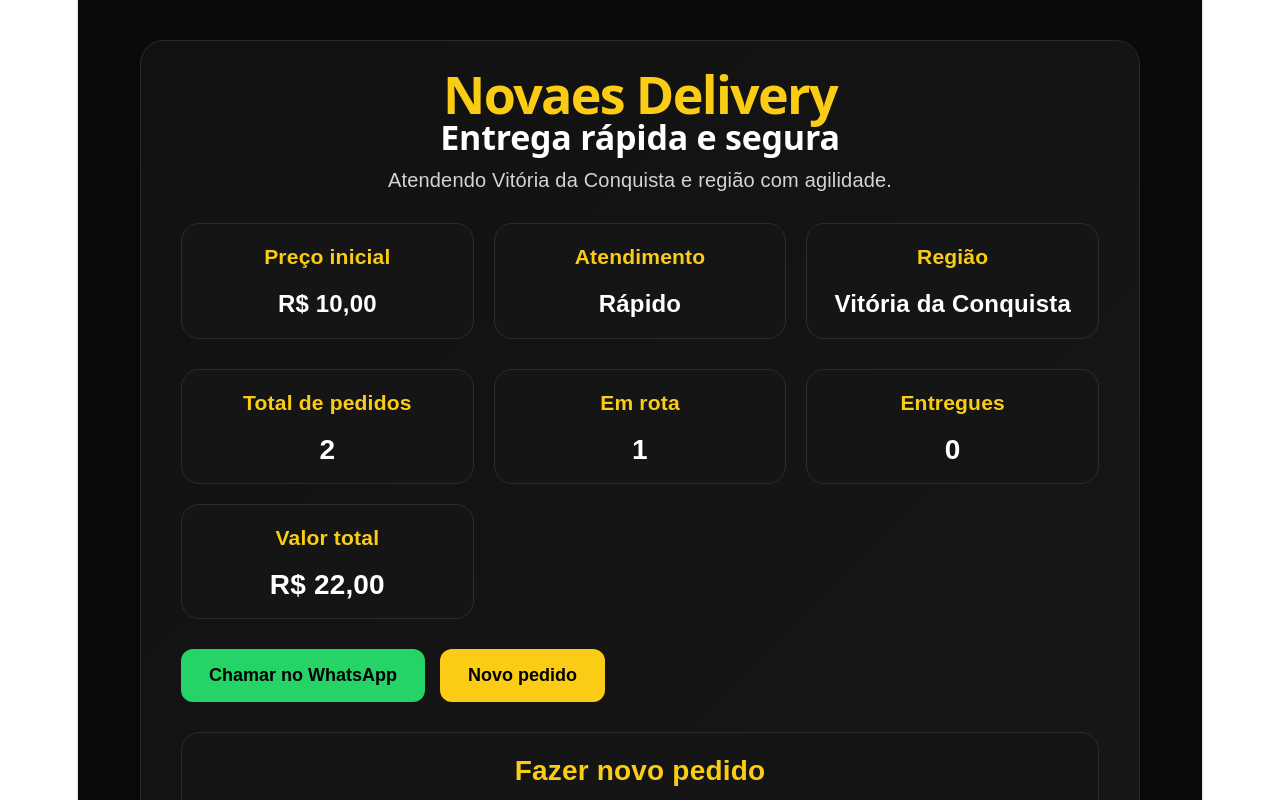
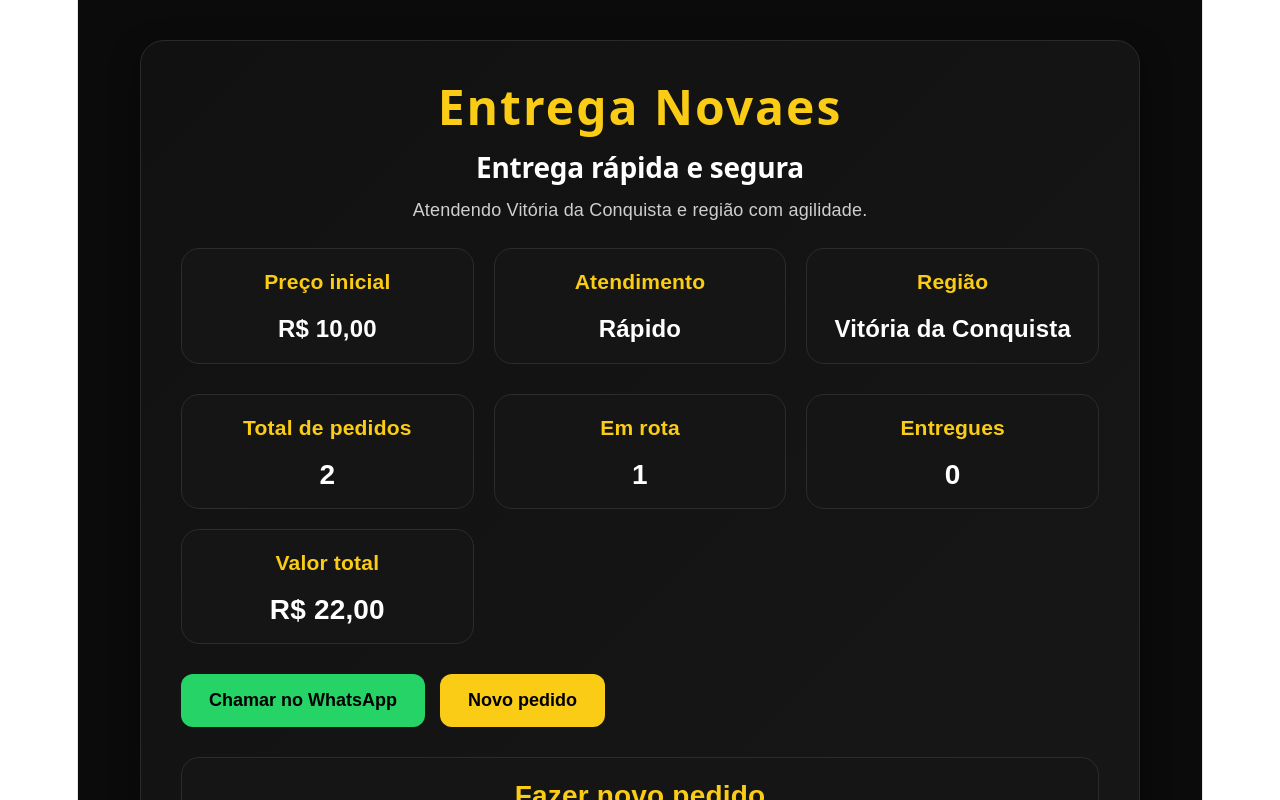
Before and after one commit to niltonenpres-oss/novaes-delivery, a React (Vite) app: page / in a window 1280 px wide. Shown: the top 800 px of the page. Built offline with nearby package versions, Linux system fonts and the light colour scheme.

Commit message:
ajuste do título no celular

```diff
--- a/src/App.tsx
+++ b/src/App.tsx
@@ -121,20 +121,23 @@ export default function App() {
           <h1
             style={{
               color: "#facc15",
-              fontSize: "52px",
+              fontSize: "48px",
               fontWeight: "bold",
-              margin: "0 0 10px 0",
+              margin: "0 0 15px 0",
+              letterSpacing: "2px",
+              lineHeight: "1.1",
             }}
           >
-            Novaes Delivery
+            Entrega Novaes
           </h1>
 
           <h2
             style={{
-              fontSize: "34px",
+              fontSize: "28px",
+              fontWeight: "600",
               color: "#ffffff",
-              margin: "0 0 10px 0",
-              fontWeight: "bold",
+              margin: "0 0 12px 0",
+              lineHeight: "1.3",
             }}
           >
             Entrega rápida e segura
@@ -142,9 +145,9 @@ export default function App() {
 
           <p
             style={{
-              fontSize: "20px",
-              color: "#d4d4d4",
-              marginBottom: "30px",
+              color: "#cfcfcf",
+              fontSize: "18px",
+              marginBottom: "25px",
             }}
           >
             Atendendo Vitória da Conquista e região com agilidade.
```
